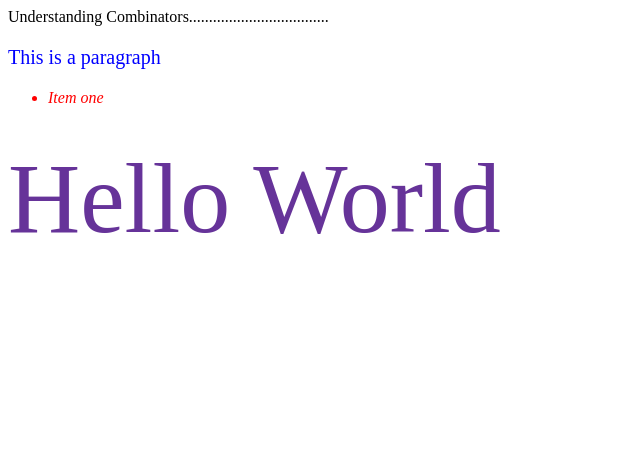
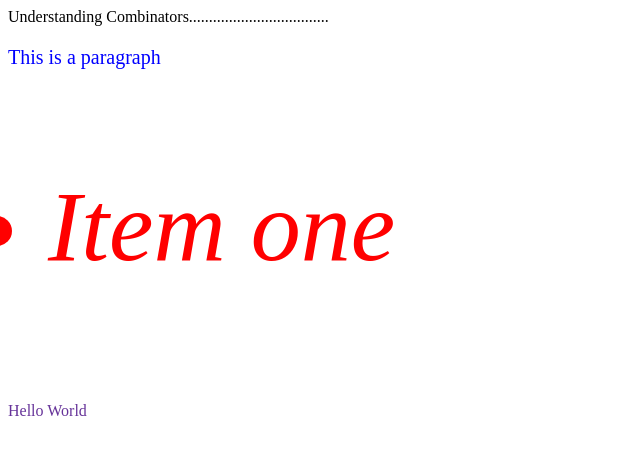
Before and after one commit to Vedaang-Chopra/Practicing_Web_Development, a plain HTML site: page Practicing_CSS/f-03.html in a window 1280 px wide. Shown: the whole page, without its empty margins (0-640 px from the left). Drawn offline with Linux system fonts and the light colour scheme.

Commit message:
More CSS practice

```diff
--- a/Practicing_CSS/f-03.css
+++ b/Practicing_CSS/f-03.css
@@ -14,8 +14,10 @@ ul>li{
 div+p{
     font-size: 100px;
 }
-p~ul~span{
+p~ul{
     font-size: 100px;
+}
+p~span{
     font-family: "Franklin Gothic Book";
     color: rebeccapurple;
 }
```
